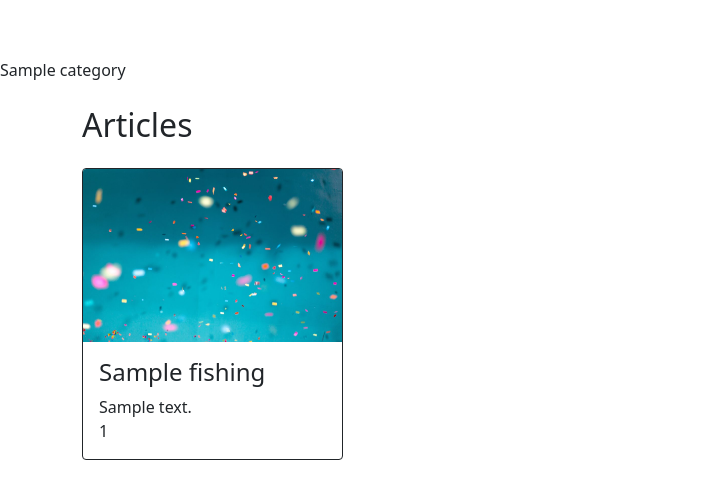
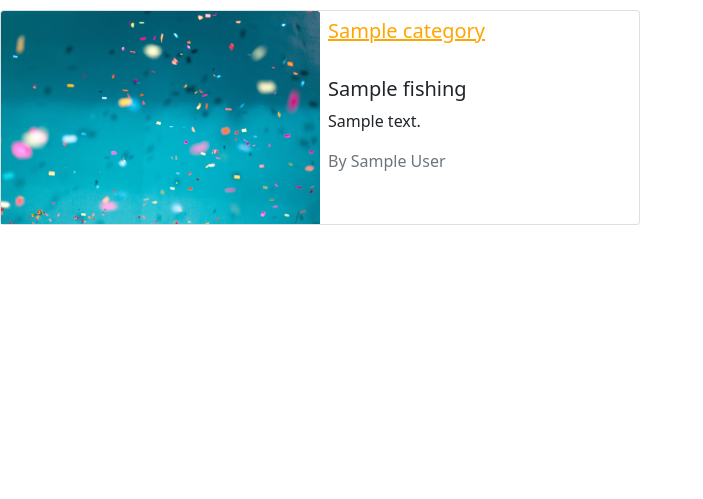
Before and after one commit to AlanSoto31/fishing-articles-capstone, a Rails app: page /categories/1 in a window 1280 px wide. Shown: the part 62-561 px from the top of the page, without its empty margins (0-703 px from the left). Run offline with Rails 7, Linux system fonts and the light colour scheme; tables that the repository leaves empty hold one stand-in row (values such as "Sample post"); style sheets or scripts are compiled from the project's sources; some libraries are stand-ins or nearby versions.

Commit message:
Style show cateory view

```diff
--- a/app/assets/stylesheets/categories.scss
+++ b/app/assets/stylesheets/categories.scss
@@ -17,3 +17,24 @@
   width: 100%;
   object-fit: fill;
 }
+
+.top-menu h2, span, i{
+	color: #4E443E;
+}
+
+.show_cat_container h4 {
+  color: #4E443E;
+}
+
+.show_cat_container a{
+	color: #4E443E;
+}
+
+.show_cat_container a:hover {
+	color: orangered;
+}
+
+.category_titles_2 {
+  color: orange;
+  text-decoration: underline;
+}
--- a/app/helpers/votes_helper.rb
+++ b/app/helpers/votes_helper.rb
@@ -3,7 +3,7 @@ module VotesHelper
     @vote = nil
     if user_sign_in?
       return if current_user.votes.find_by(fishing_id: f_id)
-      @vote = link_to 'Vote', votes_path(fishing_id: f_id), method: :post, class: 'btn btn-info text-white'
+      @vote = link_to 'Vote', votes_path(fishing_id: f_id), method: :post, class: 'text-decoration-none fw-bold'
     end
   end
 end
--- a/app/views/categories/show.html.erb
+++ b/app/views/categories/show.html.erb
@@ -1,28 +1,27 @@
 <br>
 <br>
 <br>
-<br>
-<br>
-<%=@category.name%>
-<br>
-
+<div class="row g-0 show_cat_container">
   <%@fishings_by_category.each do |a|%>
-<div class="container">
-  <h2 class="my-4"> Articles </h2>
-  <div class="row">
-    <div class="col-sm-3 mb-4">
-      <div class="card border-dark">
-        <%check_img_exist(a)%>
-        <%= image_tag( @img, alt: "default_image", class: "card-img-top") %>
-        <div class="card-body ">
-          <h4 class="card-title"><%=a.title%></h4>
-          <p class="card-text"><%= a.text %></p>
-          <%=a.votes.count%>
-          <%make_vote(a.id)%>
-          <%=@vote%>
+    <div class="col-6">
+      <div class="card" >
+        <div class="row g-0">
+          <div class="col-md-6">
+            <%check_img_exist(a)%>
+            <%= image_tag( @img, alt: "default_image", class: "card-img-top") %>
+          </div>
+          <div class="col-6 p-2 d-flex flex-column justify-content-between">
+            <h5 class="category_titles_2"><%=@category.name%></h5>
+            <div>
+              <h5><%=a.title%></h5>
+              <p><%= a.text %></p>
+              <p class="text-secondary"><%="By #{a.author.name}" %></p>
+            </div>
+            <%make_vote(a.id)%>
+            <span><%=@vote%></span>
+          </div>
         </div>
       </div>
     </div>
-  </div>
+  <%end%>
 </div>
-  <%end%>
```
